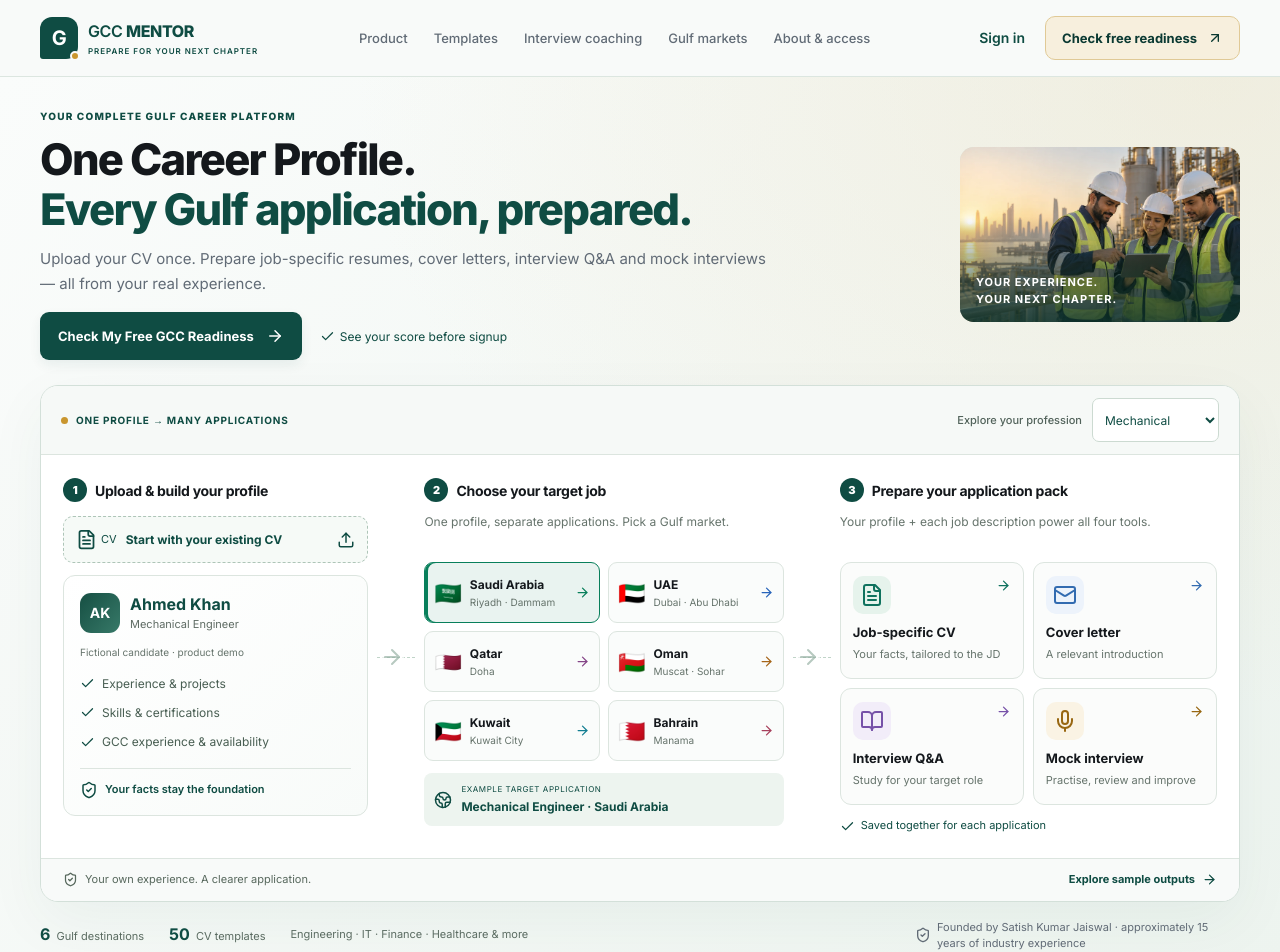
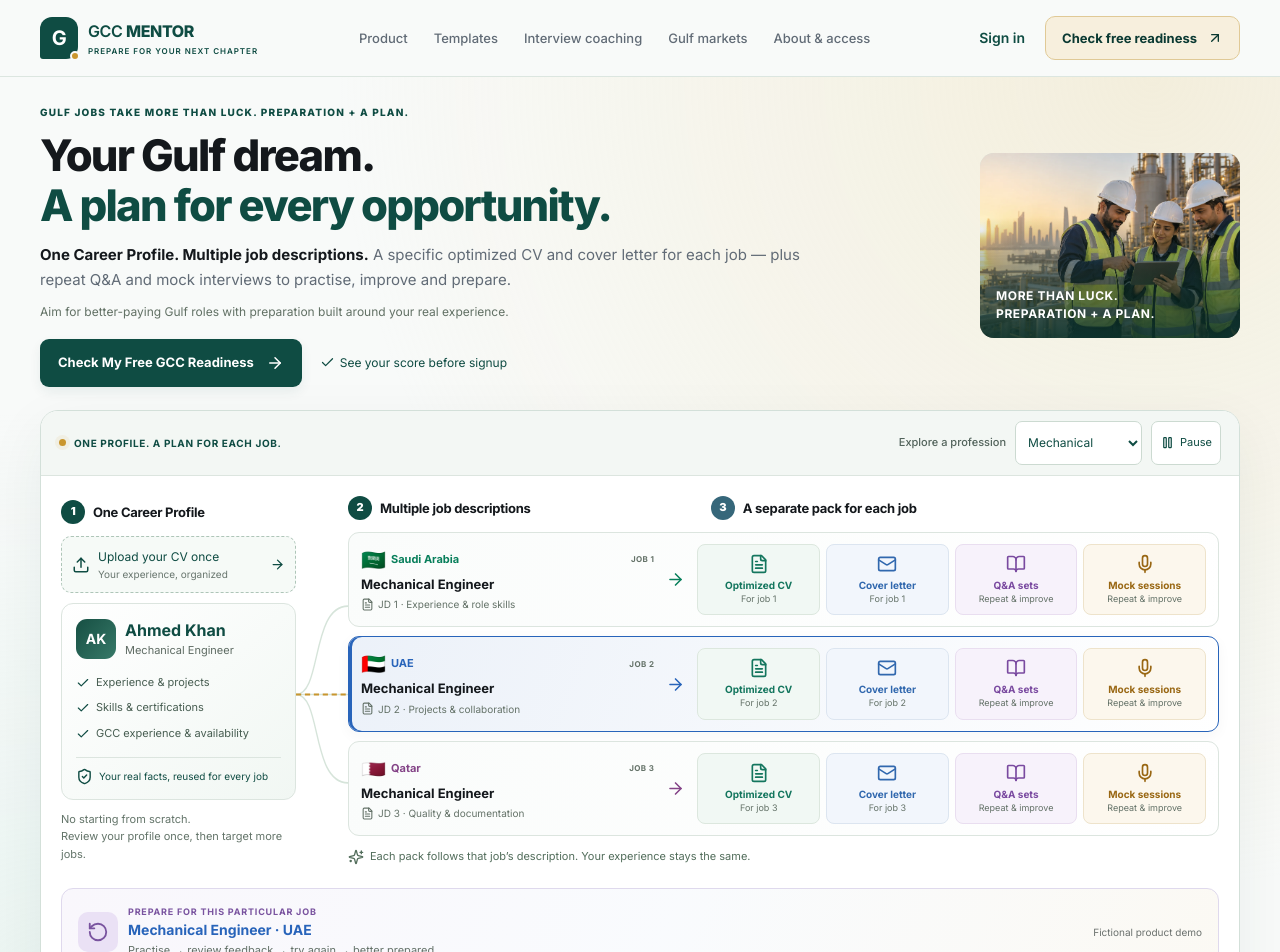
Before and after one commit to jaissatish-web/GCC-MENTOR, a Next.js app: page / in a window 1280 px wide. Shown: the top 952 px of the page. Built offline with nearby package versions, Linux system fonts and the light colour scheme; no server answers.

Commit message:
Animate job-specific application branching and repeated interview preparation in hero

```diff
--- a/components/landing-v3/CareerJourneyHero.tsx
+++ b/components/landing-v3/CareerJourneyHero.tsx
@@ -2,81 +2,107 @@
 
 import Image from 'next/image'
 import Link from 'next/link'
-import { useState } from 'react'
-import { ArrowRight, Upload, Check, FileText, Mail, BookOpen, Mic, ShieldCheck, Globe2 } from 'lucide-react'
+import { useEffect, useState, type CSSProperties } from 'react'
+import { ArrowRight, Upload, Check, FileText, Mail, BookOpen, Mic, ShieldCheck, Pause, Play, RotateCcw, Sparkles } from 'lucide-react'
 import { PROFESSION_EXAMPLES } from './professionExamples'
 import s from './product.module.css'
 import h from './career-hero.module.css'
 
-const destinations = [
-  { name: 'Saudi Arabia', flag: '🇸🇦', city: 'Riyadh · Dammam', color: '#087f5b' },
-  { name: 'UAE', flag: '🇦🇪', city: 'Dubai · Abu Dhabi', color: '#2864ba' },
-  { name: 'Qatar', flag: '🇶🇦', city: 'Doha', color: '#844487' },
-  { name: 'Oman', flag: '🇴🇲', city: 'Muscat · Sohar', color: '#a66519' },
-  { name: 'Kuwait', flag: '🇰🇼', city: 'Kuwait City', color: '#127e92' },
-  { name: 'Bahrain', flag: '🇧🇭', city: 'Manama', color: '#a7405c' },
+const candidates = ['Ahmed Khan', 'Yusuf Ali', 'Faisal Khan', 'Omar Siddiqui', 'Zain Ahmed', 'Aisha Rahman', 'Fatima Noor']
+const jobs = [
+  { country: 'Saudi Arabia', flag: '🇸🇦', color: '#087f5b', brief: 'Experience & role skills' },
+  { country: 'UAE', flag: '🇦🇪', color: '#2864ba', brief: 'Projects & collaboration' },
+  { country: 'Qatar', flag: '🇶🇦', color: '#844487', brief: 'Quality & documentation' },
 ] as const
-const candidates = ['Ahmed Khan', 'Yusuf Ali', 'Faisal Khan', 'Omar Siddiqui', 'Zain Ahmed', 'Aisha Rahman', 'Fatima Noor']
-const services = [
-  { title: 'Job-specific CV', detail: 'Your facts, tailored to the JD', icon: FileText, href: '#services', color: 'green' },
-  { title: 'Cover letter', detail: 'A relevant introduction', icon: Mail, href: '#services', color: 'blue' },
-  { title: 'Interview Q&A', detail: 'Study for your target role', icon: BookOpen, href: '#services', color: 'purple' },
-  { title: 'Mock interview', detail: 'Practise, review and improve', icon: Mic, href: '#interview', color: 'gold' },
+const outputs = [
+  { label: 'Optimized CV', icon: FileText },
+  { label: 'Cover letter', icon: Mail },
+  { label: 'Q&A sets', icon: BookOpen },
+  { label: 'Mock sessions', icon: Mic },
+] as const
+const practice = [
+  { label: 'First practice', action: 'Explain the situation', feedback: 'Your example needs context. Describe the problem and your responsibility.' },
+  { label: 'Review & retry', action: 'Make your contribution clear', feedback: 'Explain the action you personally took, using a real example from your experience.' },
+  { label: 'Prepare again', action: 'Add evidence of the result', feedback: 'Describe how you checked the outcome. Keep your answer clear, specific and truthful.' },
 ] as const
 
-/** Fictional, browser-local demonstration. No candidate data or live job listings. */
+/** Marketing demo only: fictional jobs, local state and no generation or recording. */
 export function CareerJourneyHero() {
   const [profession, setProfession] = useState(0)
-  const [country, setCountry] = useState(0)
+  const [job, setJob] = useState(0)
+  const [session, setSession] = useState(0)
+  const [questionSet, setQuestionSet] = useState(0)
+  // Animation starts only after the visitor's motion preference is known.
+  const [playing, setPlaying] = useState(false)
+  useEffect(() => {
+    const motion = window.matchMedia('(prefers-reduced-motion: reduce)')
+    setPlaying(!motion.matches)
+    const update = () => setPlaying(!motion.matches)
+    motion.addEventListener('change', update)
+    return () => motion.removeEventListener('change', update)
+  }, [])
+  useEffect(() => {
+    if (!playing) return
+    const timer = window.setInterval(() => {
+      if (!document.hidden) setJob(current => (current + 1) % jobs.length)
+    }, 5500)
+    return () => window.clearInterval(timer)
+  }, [playing])
   const profile = PROFESSION_EXAMPLES[profession]
   const candidate = candidates[profession]
-  const destination = destinations[country]
+  const selected = jobs[job]
+  function chooseJob(index: number) { setJob(index); setPlaying(false) }
   return <section className={h.hero} aria-labelledby="hero-title">
     <div className={s.wrap}>
       <div className={h.intro}>
         <div>
-          <span className={s.eyebrow}>YOUR COMPLETE GULF CAREER PLATFORM</span>
-          <h1 id="hero-title">One Career Profile.<br /><em>Every Gulf application, prepared.</em></h1>
-          <p>Upload your CV once. Prepare job-specific resumes, cover letters, interview Q&A and mock interviews — all from your real experience.</p>
+          <span className={s.eyebrow}>GULF JOBS TAKE MORE THAN LUCK. PREPARATION + A PLAN.</span>
+          <h1 id="hero-title">Your Gulf dream.<br /><em>A plan for every opportunity.</em></h1>
+          <p><strong>One Career Profile. Multiple job descriptions.</strong> A specific optimized CV and cover letter for each job — plus repeat Q&A and mock interviews to practise, improve and prepare.</p>
+          <span className={h.ambition}>Aim for better-paying Gulf roles with preparation built around your real experience.</span>
           <div className={h.actions}><Link href="/gulf-readiness-score" className={s.primary}>Check My Free GCC Readiness <ArrowRight size={18} aria-hidden="true" /></Link><span><Check size={15} aria-hidden="true" /> See your score before signup</span></div>
         </div>
         <div className={h.photo}>
-          <Image src="/landing/gulf-candidates-v2.webp" alt="Illustrative Gulf professionals in safety helmets reviewing a project" fill priority sizes="(min-width: 900px) 320px, 160px" />
-          <span>YOUR EXPERIENCE.<br />YOUR NEXT CHAPTER.</span>
+          <Image src="/landing/gulf-candidates-v2.webp" alt="Illustrative Gulf professionals in safety helmets reviewing a project" fill priority sizes="(min-width: 900px) 280px, 160px" />
+          <span>MORE THAN LUCK.<br />PREPARATION + A PLAN.</span>
         </div>
       </div>
 
       <div className={h.workspace}>
-        <div className={h.toolbar}><span><i aria-hidden="true" /> ONE PROFILE → MANY APPLICATIONS</span><label>Explore your profession<select value={profession} onChange={e => setProfession(Number(e.target.value))}>{PROFESSION_EXAMPLES.map((p, i) => <option key={p.department} value={i}>{p.department}</option>)}</select></label></div>
+        <div className={h.toolbar}><span><i aria-hidden="true" /> ONE PROFILE. A PLAN FOR EACH JOB.</span><div className={h.controls}><label>Explore a profession<select value={profession} onChange={e => { setProfession(Number(e.target.value)); setPlaying(false) }}>{PROFESSION_EXAMPLES.map((p, i) => <option key={p.department} value={i}>{p.department}</option>)}</select></label><button type="button" className={h.motion} aria-label={playing ? 'Pause hero animation' : 'Play hero animation'} aria-pressed={playing} onClick={() => setPlaying(!playing)}>{playing ? <Pause size={15} /> : <Play size={15} />}<span>{playing ? 'Pause' : 'Play'}</span></button></div></div>
         <div className={h.flow}>
           <div className={h.source}>
-            <h2 className={h.step}><b>1</b> Upload & build your profile</h2>
-            <Link href="/gulf-readiness-score" className={h.upload}><span><FileText size={21} aria-hidden="true" /> CV</span><strong>Start with your existing CV</strong><Upload size={18} aria-hidden="true" /></Link>
+            <h2 className={h.step}><b>1</b> One Career Profile</h2>
+            <Link href="/gulf-readiness-score" className={h.upload}><Upload size={18} aria-hidden="true" /><span>Upload your CV once <small>Your experience, organized</small></span><ArrowRight size={15} aria-hidden="true" /></Link>
             <div className={h.profile}>
               <div className={h.identity}><span className={h.avatar}>{candidate.split(' ').map(n => n[0]).join('')}</span><div><strong>{candidate}</strong><small>{profile.role}</small></div></div>
-              <span className={h.sample}>Fictional candidate · product demo</span>
-              <ul>{['Experience & projects', 'Skills & certifications', 'GCC experience & availability'].map(t => <li key={t}><Check size={15} aria-hidden="true" />{t}</li>)}</ul>
-              <div className={h.ready}><ShieldCheck size={18} aria-hidden="true" /><span>Your facts stay the foundation</span></div>
+              <ul>{['Experience & projects', 'Skills & certifications', 'GCC experience & availability'].map(t => <li key={t}><Check size={14} aria-hidden="true" />{t}</li>)}</ul>
+              <div className={h.ready}><ShieldCheck size={17} aria-hidden="true" /> Your real facts, reused for every job</div>
             </div>
+            <span className={h.sourceNote}>No starting from scratch.<br />Review your profile once, then target more jobs.</span>
           </div>
-          <div className={h.connector} aria-hidden="true"><ArrowRight size={24} /></div>
-          <div className={h.targets}>
-            <h2 className={h.step}><b>2</b> Choose your target job</h2>
-            <p className={h.hint}>One profile, separate applications. Pick a Gulf market.</p>
-            <div className={h.destinations} aria-label="Example target countries">{destinations.map((d, i) => <button type="button" key={d.name} aria-pressed={country === i} onClick={() => setCountry(i)} style={{ '--market-color': d.color } as React.CSSProperties}><span className={h.flag} aria-hidden="true">{d.flag}</span><span><strong>{d.name}</strong><small>{d.city}</small></span><ArrowRight size={15} aria-hidden="true" /></button>)}</div>
-            <div className={h.targetJob} aria-live="polite" aria-atomic="true"><Globe2 size={18} aria-hidden="true" /><span><small>EXAMPLE TARGET APPLICATION</small><strong>{profile.role} · {destination.name}</strong></span></div>
-          </div>
-          <div className={h.connector} aria-hidden="true"><ArrowRight size={24} /></div>
-          <div className={h.pack}>
-            <h2 className={h.step}><b>3</b> Prepare your application pack</h2>
-            <p className={h.hint}>Your profile + each job description power all four tools.</p>
-            <div className={h.outputs}>{services.map(({ title, detail, icon: Icon, href, color }) => <a key={title} href={href} className={h.output} data-color={color}><span className={h.serviceIcon}><Icon size={24} aria-hidden="true" /></span><strong>{title}</strong><small>{detail}</small><ArrowRight size={15} className={h.outputArrow} aria-hidden="true" /></a>)}</div>
-            <span className={h.connected}><Check size={15} aria-hidden="true" /> Saved together for each application</span>
+          <div className={h.branches} aria-hidden="true"><svg viewBox="0 0 70 300" preserveAspectRatio="none"><path d="M0 150 C35 150 20 50 70 50" /><path d="M0 150 H70" /><path d="M0 150 C35 150 20 250 70 250" /><path className={h.activeRoute} d={job === 0 ? 'M0 150 C35 150 20 50 70 50' : job === 1 ? 'M0 150 H70' : 'M0 150 C35 150 20 250 70 250'} /></svg></div>
+          <div className={h.applications}>
+            <div className={h.branchHead}><h2 className={h.step}><b>2</b> Multiple job descriptions</h2><h2 className={h.step}><b>3</b> A separate pack for each job</h2></div>
+            <div className={h.jobRows} aria-label="Example job-specific application packs">{jobs.map((j, index) => <button type="button" key={j.country} className={h.jobRow} aria-pressed={job === index} onClick={() => chooseJob(index)} style={{ '--job-color': j.color } as CSSProperties}>
+              <span className={h.jobDetails}><span className={h.jobMeta}><span aria-hidden="true">{j.flag}</span> {j.country} <small>JOB {index + 1}</small></span><strong>{profile.role}</strong><span className={h.jd}><FileText size={13} aria-hidden="true" /> JD {index + 1} · {j.brief}</span></span>
+              <ArrowRight className={h.rowArrow} size={19} aria-hidden="true" />
+              <span className={h.rowOutputs}>{outputs.map(({ label, icon: Icon }, output) => <span key={label} className={h.document} data-output={output}><Icon size={20} aria-hidden="true" /><strong>{label}</strong><small>{output < 2 ? `For job ${index + 1}` : 'Repeat & improve'}</small></span>)}</span>
+            </button>)}</div>
+            <p className={h.sameJob}><Sparkles size={16} aria-hidden="true" /> Each pack follows that job’s description. Your experience stays the same.</p>
           </div>
         </div>
-        <div className={h.workspaceFoot}><span><ShieldCheck size={15} aria-hidden="true" /> Your own experience. A clearer application.</span><a href="#services">Explore sample outputs <ArrowRight size={15} aria-hidden="true" /></a></div>
+        <div className={h.practice} style={{ '--job-color': selected.color } as CSSProperties}>
+          <div className={h.practiceHeading}><span className={h.practiceIcon}><RotateCcw size={22} aria-hidden="true" /></span><div><span className={h.practiceEyebrow}>PREPARE FOR THIS PARTICULAR JOB</span><strong>{profile.role} · {selected.country}</strong><small>Practise → review feedback → try again → better prepared</small></div><span className={h.demo}>Fictional product demo</span></div>
+          <div className={h.practiceGrid}>
+            <div className={h.study}><span className={h.practiceLabel}><BookOpen size={16} aria-hidden="true" /> Multiple Q&A sets</span><div className={h.sessions} aria-label="Example Q&A sets">{[0, 1, 2].map(i => <button type="button" key={i} aria-pressed={questionSet === i} onClick={() => { setQuestionSet(i); setPlaying(false) }}>Set {i + 1}<Check size={12} aria-hidden="true" /></button>)}</div><p>{questionSet === 0 ? profile.question : questionSet === 1 ? profile.nextQuestion : 'How does your experience relate to this job description?'}</p></div>
+            <div className={h.rehearse}><span className={h.practiceLabel}><Mic size={16} aria-hidden="true" /> Multiple mock interviews</span><div className={h.sessions} aria-label="Example mock interview sessions">{practice.map((p, i) => <button type="button" key={p.label} aria-pressed={session === i} onClick={() => { setSession(i); setPlaying(false) }}>Practice {i + 1}</button>)}</div><p>{practice[session].label} · {practice[session].action}</p></div>
+            <div className={h.feedback}><span className={h.practiceLabel}><Sparkles size={16} aria-hidden="true" /> Your next improvement</span><p>{practice[session].feedback}</p><a href="#interview">Explore interview coaching <ArrowRight size={14} aria-hidden="true" /></a></div>
+          </div>
+        </div>
+        <div className={h.workspaceFoot}><span><ShieldCheck size={15} aria-hidden="true" /> One truthful profile. Separate preparation for every application.</span><a href="#services">Explore all services <ArrowRight size={15} aria-hidden="true" /></a></div>
       </div>
-      <div className={h.trust}><span><b>6</b> Gulf destinations</span><span><b>50</b> CV templates</span><span>Engineering · IT · Finance · Healthcare & more</span><p><ShieldCheck size={16} aria-hidden="true" /> Founded by Satish Kumar Jaiswal · approximately 15 years of industry experience</p></div>
+      <div className={h.trust}><span><b>6</b> Gulf destinations</span><span><b>50</b> CV templates</span><span>Mechanical · Electrical · Instrumentation · Civil · IT · Finance · Healthcare & more</span><p><ShieldCheck size={16} aria-hidden="true" /> Founded by Satish Kumar Jaiswal · approximately 15 years of industry experience</p></div>
     </div>
   </section>
 }
```
Also changed, not shown: components/landing-v3/career-hero.module.css, 1 other file (tests, documents, lock files or other folders).
